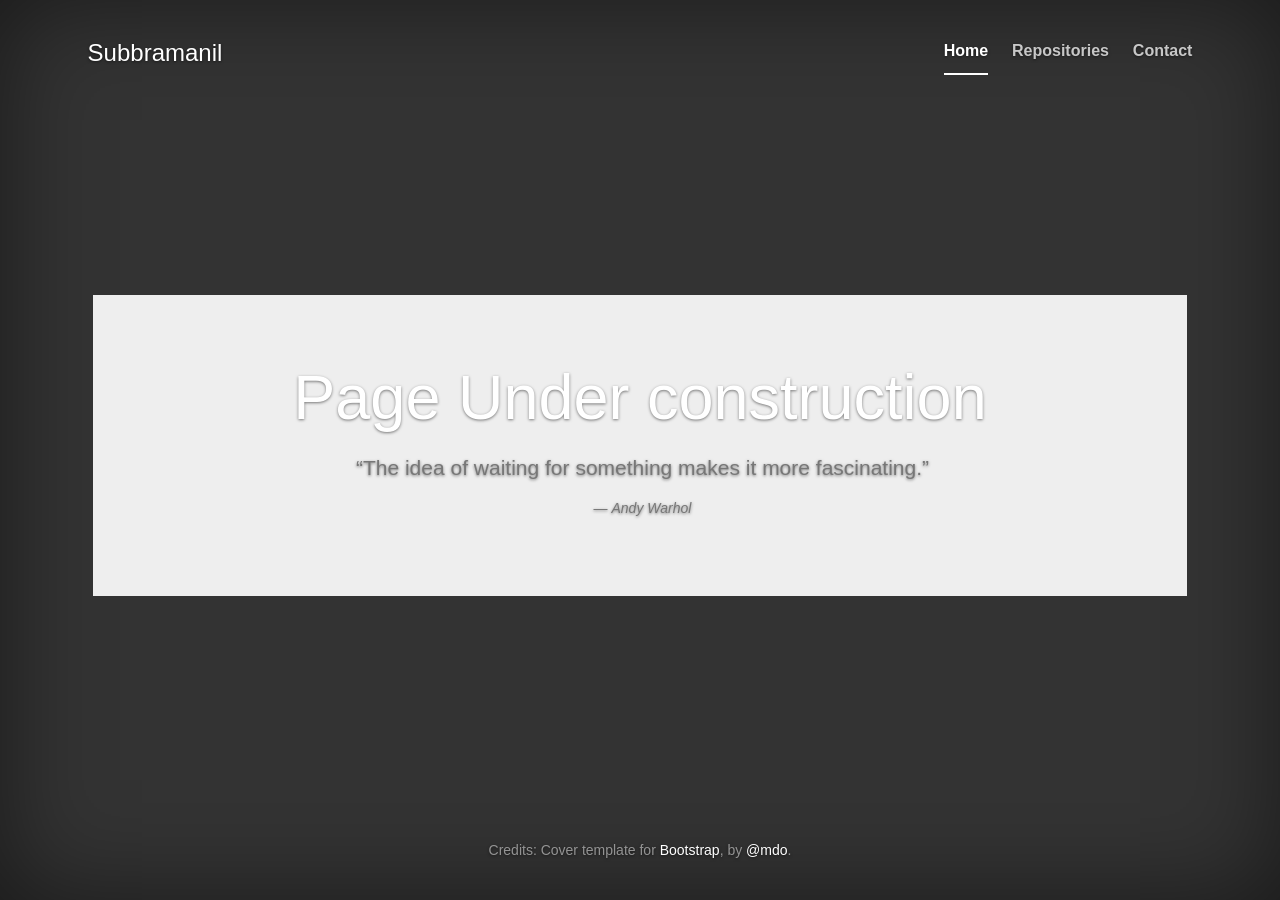
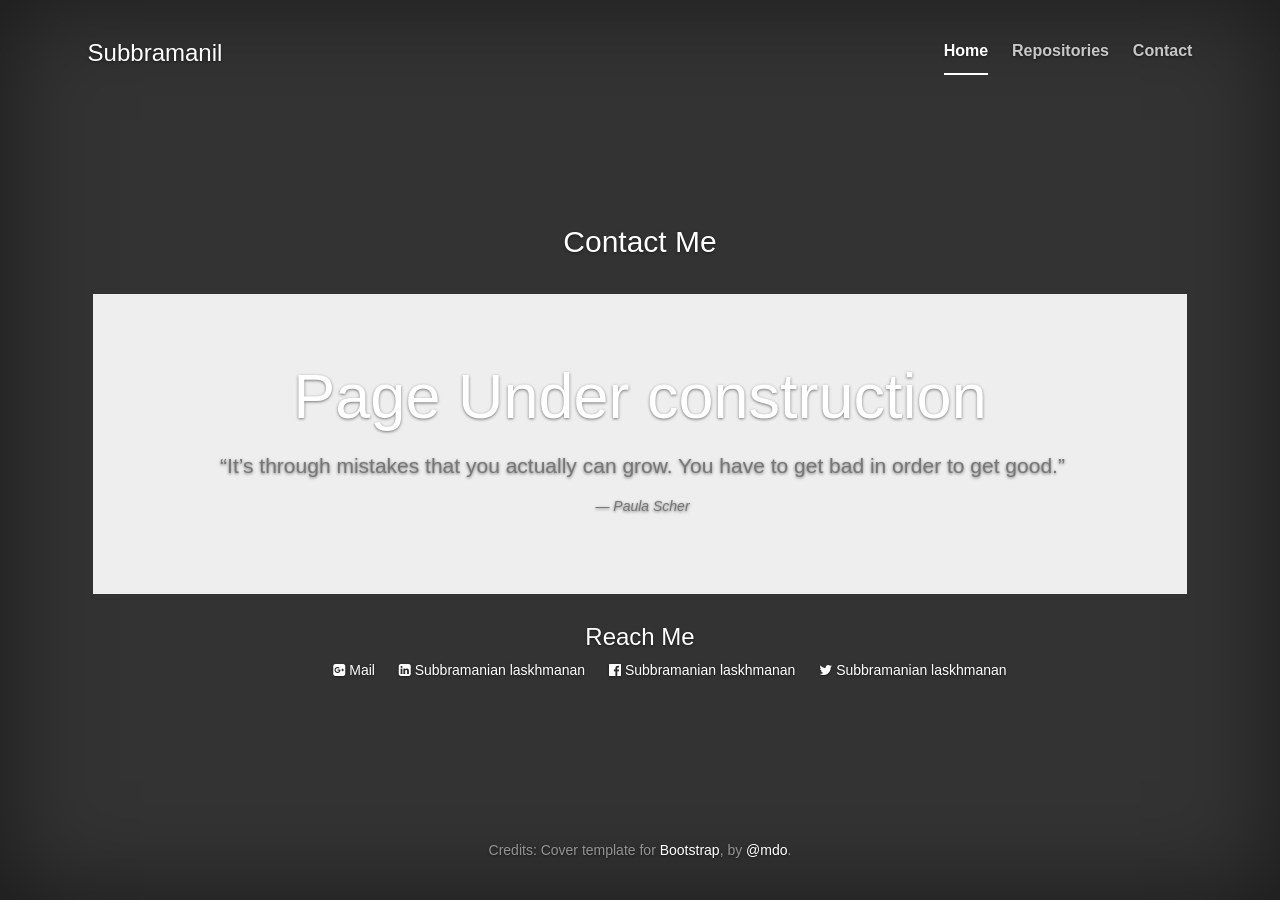
Before and after one commit to subbramanil/subbramanil.github.io, a Jekyll site: the page built from contactMe.html, in a window 1280 px wide. Built offline with Jekyll 4.4.1, drawn with Linux system fonts in a browser that asks for light colours; nearby versions of some CDN libraries.

Commit message:
Reverting changes

```diff
--- a/contactMe.html
+++ b/contactMe.html
@@ -1,18 +1,45 @@
 ---
 layout: default
-title: Subbramanian Lakshmanan, Enthusiasic Developer
+title: Contact Me
 ---
-<section class="">
+<section>
 	<header class="panel-heading">
-        <!--<h2> Page Under construction </h2>-->
+	    <h2> Contact Me </h2>
 	</header>
 	<div class="panel-body">
 	    <div class="jumbotron">
 	        <h1> Page Under construction </h1>
 	        <blockquote>
-                <p class="fixColor">“The idea of waiting for something makes it more fascinating.”</p>
-                <footer><cite title="Source Title">Andy Warhol</cite></footer>
+	            <p class="fixColor">“It’s through mistakes that you actually can grow. You have to get bad in order to get good.”</p>
+	            <footer><cite title="Source Title">Paula Scher</cite></footer>
 	        </blockquote>
+	    </div>
+	    <div class="contactMe">
+	        <h3>Reach Me</h3>
+	        <ul>
+	            <li>
+	                <i class="fa fa-google-plus-square"></i>
+	                <a href="mailto:subbramanil@gmail.com"> Mail </a>
+	            </li>
+	            <li>
+	                <i class="fa fa-linkedin-square"></i>
+	                <a href="https://www.linkedin.com/in/subbramanil">
+	                    Subbramanian laskhmanan
+	                </a>
+	            </li>
+	            <li>
+	                <i class="fa fa-facebook-official"></i>
+	                <a href="https://www.facebook.com/subbramanil">
+	                    Subbramanian laskhmanan
+	                </a>
+	            </li>
+	            <li>
+	                <i class="fa fa-twitter"></i>
+	                <a href="https://twitter.com/subbramanil">
+	                    Subbramanian laskhmanan
+	                </a>
+	            </li>
+	        </ul>
 	    </div>
 	</div>
 </section>
```
Lines whose indentation alone changed are shown as unchanged.
